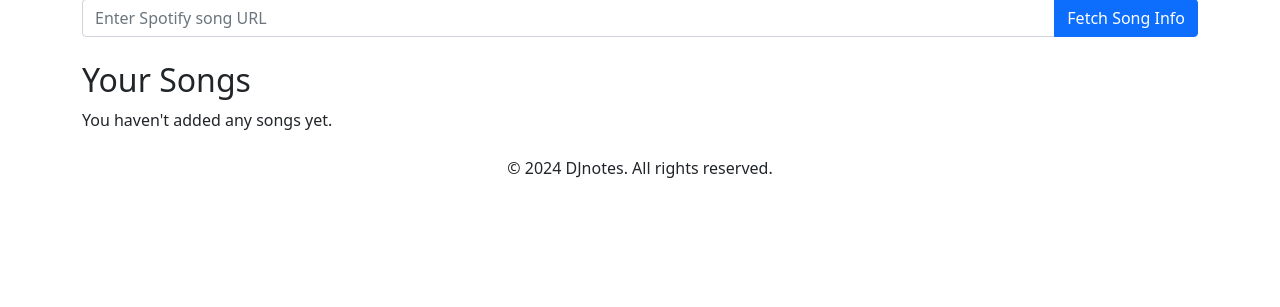
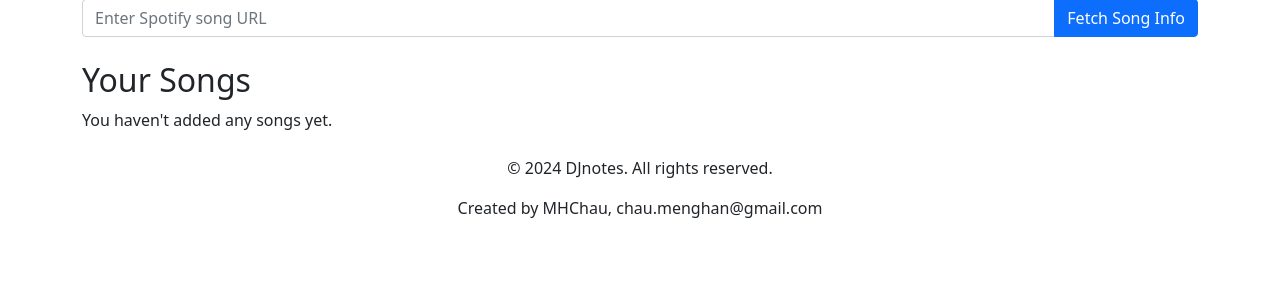
Before and after one commit to allofmeng/DJnotes, a Flask app: page /index in a window 1280 px wide. Shown: the part 255-562 px from the top of the page. Run offline with Flask 3, Linux system fonts and the light colour scheme; a user stored in the database is signed in.

Commit message:
added contact info at footer

```diff
--- a/templates/layout.html
+++ b/templates/layout.html
@@ -55,6 +55,7 @@
 
     <footer class="text-center mt-4">
         <p>&copy; 2024 DJnotes. All rights reserved.</p>
+        <p>Created by MHChau, chau.menghan@gmail.com</p>
     </footer>
 
     <script src="https://cdn.jsdelivr.net/npm/bootstrap@5.1.3/dist/js/bootstrap.bundle.min.js"></script>
```
